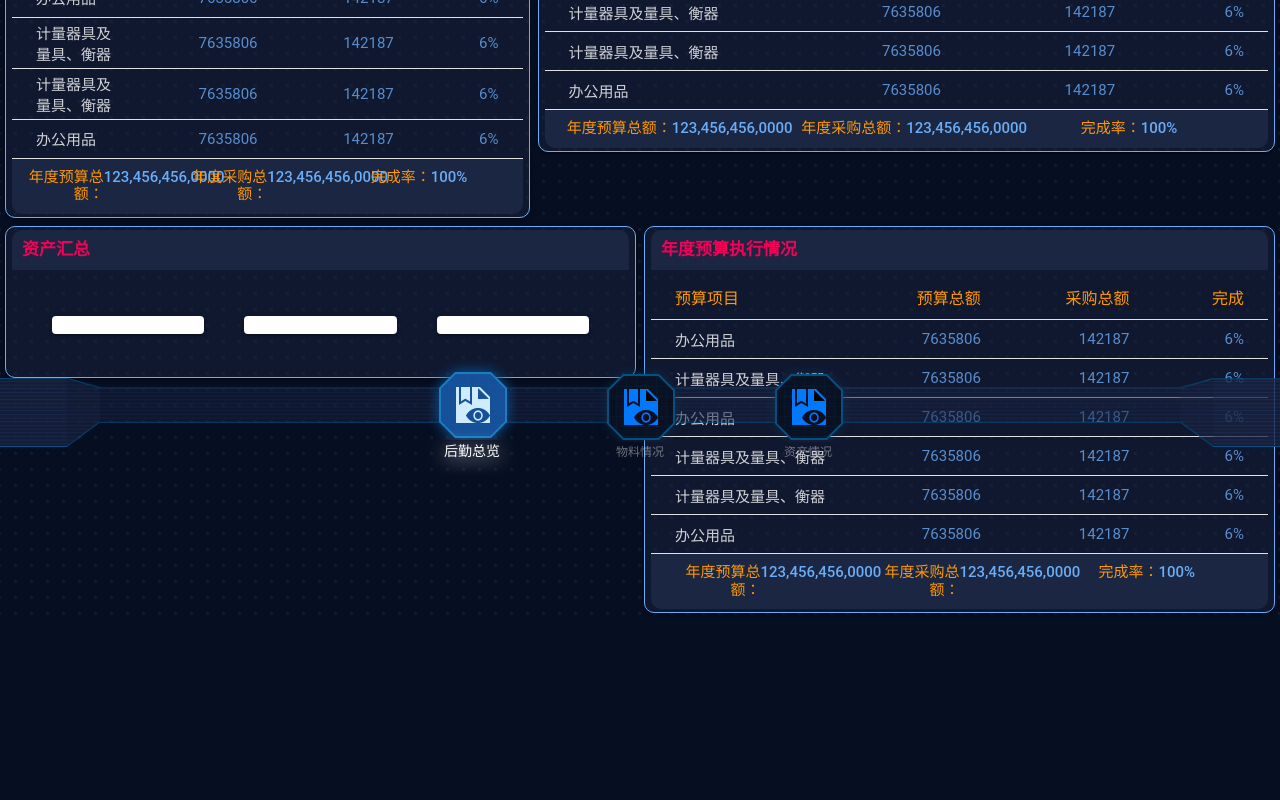
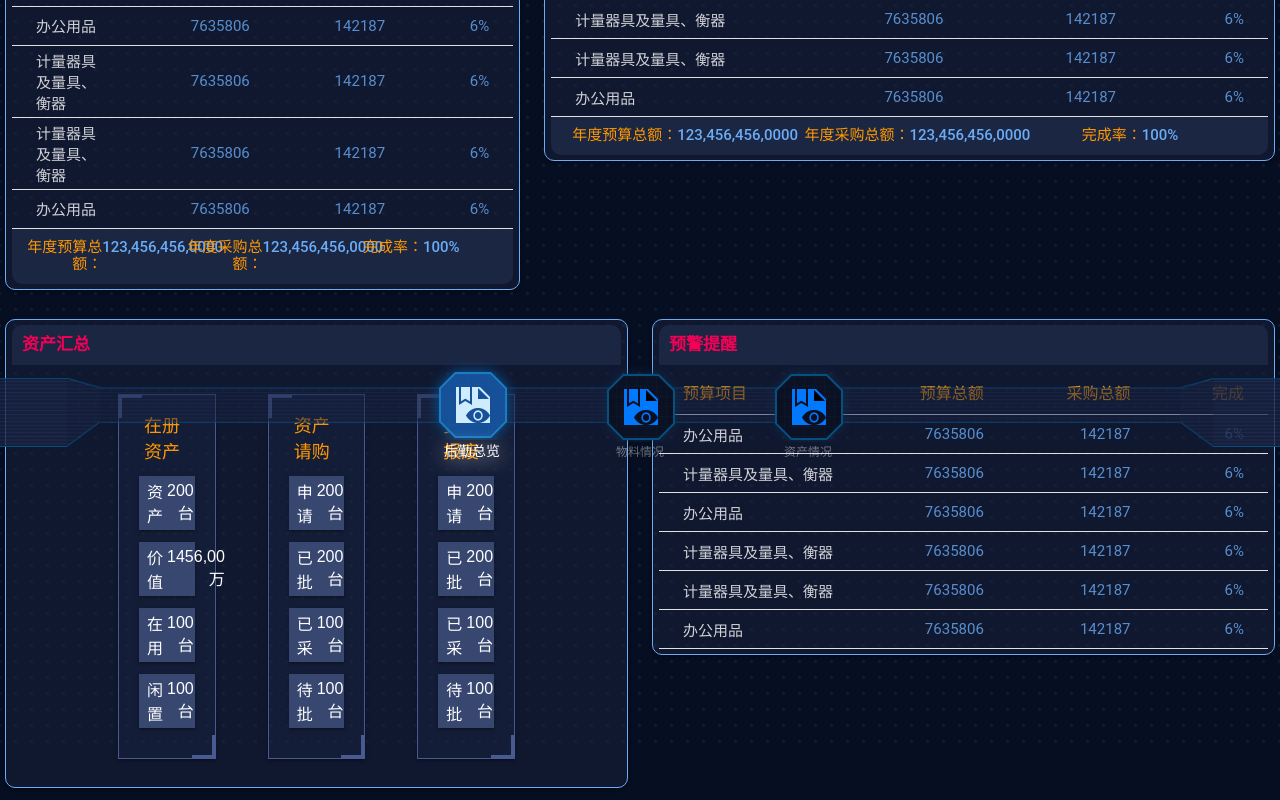
Before and after one commit to ArmyHan/screen-show, a React (Create React App) app: page / in a window 1280 px wide. Shown: the part 332-1132 px from the top of the page. Before the commit the page ends 949 px from the top, so only its background shows below. Built offline with nearby package versions, Linux system fonts and the light colour scheme.

Commit message:
build base card to view total data, repair the loopholes that Such situations most commonly occur due to callbacks, when a component is waiting for some data and gets unmounted before the data arrives. Ideally, any callbacks should be canceled in componentWillUnmount, prior to unmounting.

```diff
--- a/src/components/Container.js
+++ b/src/components/BaseContainer.js
@@ -3,6 +3,7 @@
  */
 import React from 'react';
 import {withStyles} from "@material-ui/core/styles";
+import {warningColor} from '../style/Color';
 import Typography from "@material-ui/core/Typography";
 import Paper from "@material-ui/core/Paper";
 import Grid from "@material-ui/core/Grid";
@@ -14,10 +15,11 @@ const ContainerBorder = withStyles(theme => ({
         backgroundColor: "hsla(223, 42%, 20%, 0.4)",
         borderWidth: 1,
         borderRadius: 10,
-        paddingBottom: 3,
-        paddingTop: 3,
+        paddingBottom: 5,
+        paddingTop: 5,
         paddingLeft: 6,
         paddingRight: 6,
+        marginTop: 5,
     },
 }))(Paper);
 
@@ -45,7 +47,7 @@ const FootTypography = withStyles(theme => ({
 
 const FootLabel = withStyles(theme => ({
     item: {
-        color: "#ff9800",
+        color: warningColor,
         textAlign: "right",
     },
 }))(Grid);
@@ -57,7 +59,7 @@ const FootContent = withStyles(theme => ({
     },
 }))(Grid);
 
-class Container extends React.Component {
+class BaseContainer extends React.Component {
 
     static getTitleTypography(title) {
         if (title !== undefined && title.length > 0) {
@@ -94,10 +96,10 @@ class Container extends React.Component {
     }
 
     render() {
-        const {classes, children, title, footData} = this.props;
+        const {children, title, footData} = this.props;
         return (
             <ContainerBorder square={false}>
-                {Container.getTitleTypography(title)}
+                {BaseContainer.getTitleTypography(title)}
                 {children}
                 {this.getFootTypography(footData)}
             </ContainerBorder>
@@ -105,4 +107,4 @@ class Container extends React.Component {
     }
 }
 
-export default Container;
+export default BaseContainer;
--- /dev/null
+++ b/src/components/CardContainer.js
@@ -0,0 +1,117 @@
+/**
+ * Create by wujianchuan 2018/9/17
+ */
+import React from 'react';
+import {borderColor, warningColor} from '../style/Color';
+import Typography from "@material-ui/core/Typography";
+import withStyles from "@material-ui/core/styles/withStyles";
+import Paper from "@material-ui/core/Paper";
+import Grid from "@material-ui/core/Grid";
+
+const cardStyle = {
+    root: {
+        borderStyle: "ridge",
+        borderColor: borderColor,
+        backgroundColor: "hsla(223, 42%, 20%, 0.3)",
+        borderWidth: 1,
+        paddingBottom: 18,
+        paddingTop: 18,
+        marginLeft: 6,
+        marginRight: 6,
+    }
+};
+
+const CardHead = withStyles(theme => ({
+    root: {
+        color: warningColor,
+        fontSize: 18,
+        paddingLeft: 5,
+        marginLeft: 20,
+        marginRight: 20,
+        marginBottom: 11,
+    },
+}))(Typography);
+
+const CardContent = withStyles(theme => ({
+    root: {
+        backgroundColor: "hsla(223, 31%, 45%, 0.6)",
+        color: "#ffffff",
+        marginTop: 10,
+        paddingLeft: 5,
+        fontSize: 16,
+        marginLeft: 20,
+        marginRight: 20,
+        marginBottom: 12,
+    },
+}))(Paper);
+
+class CardContainer extends React.Component {
+
+    getBody(cardList) {
+        const {classes} = this.props;
+        if (cardList !== undefined) {
+            return (
+                cardList.map((cardItem, cardIndex) => {
+                    return (
+                        <Grid key={cardIndex} item xs={4}>
+                            <Paper className={classes.root} square={true}>
+                                <div style={{
+                                    float: "left",
+                                    marginTop: -18,
+                                    borderStyle: "solid",
+                                    borderRightWidth: 0,
+                                    borderBottomWidth: 0,
+                                    borderLeftWith: 3,
+                                    borderTopWidth: 3,
+                                    borderColor: borderColor, width: 20, height: 20,
+                                }}/>
+                                <CardHead>{cardItem.title}</CardHead>
+                                {
+                                    cardItem.data.map((rowItem, rowIndex) => {
+                                        return (
+                                            <CardContent key={rowIndex} square>
+                                                <table style={{width: "-webkit-fill-available"}}>
+                                                    <tbody>
+                                                    <tr>
+                                                        <td width="30%">{rowItem.name}</td>
+                                                        <td width="70%" style={{textAlign: "right"}}>
+                                                            {rowItem.value}
+                                                        </td>
+                                                    </tr>
+                                                    </tbody>
+                                                </table>
+                                            </CardContent>
+                                        );
+                                    })
+                                }
+                                <div style={{
+                                    float: "right",
+                                    marginTop: -5,
+                                    borderStyle: "solid",
+                                    borderRightWidth: 3,
+                                    borderBottomWidth: 3,
+                                    borderLeftWidth: 0,
+                                    borderTopWidth: 0,
+                                    borderColor: borderColor, width: 20, height: 20,
+                                }}/>
+                            </Paper>
+                        </Grid>
+                    );
+                })
+            );
+        }
+    }
+
+    render() {
+        const {cardList} = this.props;
+        return (
+            <div style={{paddingTop: 23, paddingBottom: 23, paddingLeft: 100, paddingRight: 100}}>
+                <Grid justify={"center"} container spacing={40}>
+                    {this.getBody(cardList)}
+                </Grid>
+            </div>
+        );
+    }
+}
+
+export default withStyles(cardStyle)(CardContainer);
--- a/src/components/TableBase.js
+++ b/src/components/TableBase.js
@@ -3,6 +3,7 @@
  */
 import React from 'react';
 import {withStyles} from "@material-ui/core/styles";
+import {warningColor} from '../style/Color';
 import Table from "@material-ui/core/Table";
 import TableHead from "@material-ui/core/TableHead";
 import TableRow from "@material-ui/core/TableRow";
@@ -19,7 +20,7 @@ const TableContentCell = withStyles(theme => ({
 
 const TableTitleCell = withStyles(theme => ({
     head: {
-        color: "#ff9800",
+        color: warningColor,
         fontSize: 16,
     },
 }))(TableCell);
--- a/src/data/FirstPageConfig.json
+++ b/src/data/FirstPageConfig.json
@@ -25,7 +25,13 @@
     ],
     "pageSize": 6
   },
+  "topRightContainer": {
+    "title": "中心物资库存"
+  },
   "bottomLeftContainer": {
     "title": "资产汇总"
+  },
+  "bottomRightContainer": {
+    "title": "预警提醒"
   }
 }
--- a/src/pages/FirstPage.js
+++ b/src/pages/FirstPage.js
@@ -8,14 +8,16 @@ import FirstPageStyle from '../style/FirstPageStyle';
 import FirstPageConfig from '../data/FirstPageConfig';
 import GlobalConfig from '../GlobalConfig';
 import Fade from '@material-ui/core/Fade';
-import Paper from '@material-ui/core/Paper';
 import Grid from '@material-ui/core/Grid';
 import TableBase from '../components/TableBase';
-import Container from "../components/Container";
+import BaseContainer from "../components/BaseContainer";
+import CardContainer from "../components/CardContainer";
 
 const requestTimer = GlobalConfig.RequestTimer;
 const topLeftContainer = FirstPageConfig.topLeftContainer;
+const topRightContainer = FirstPageConfig.topRightContainer;
 const bottomLeftContainer = FirstPageConfig.bottomLeftContainer;
+const bottomRightContainer = FirstPageConfig.bottomRightContainer;
 const footData = [
     {labelName: "年度预算总额：", value: "123,456,456,0000"},
     {labelName: "年度采购总额：", value: "123,456,456,0000"},
@@ -25,20 +27,29 @@ const footData = [
 class FirstPage extends React.Component {
     constructor(props) {
         super(props);
-        this.state = {show: false, topLeftData: [], pageSize: 6, pageNumber: 0};
+        this.state = {show: false, data: {}, pageSize: 6, pageNumber: 0};
     }
 
     componentDidMount() {
+        this._isMounted = true;
         this.setState({show: true});
         this.setData();
         this.timerID = setInterval(() => this.setData(), requestTimer)
+    }
+
+
+    componentWillUnmount() {
+        this._isMounted = false;
+        clearInterval(this.timerID);
     }
 
     setData() {
         let completionSituation = Math.round(Math.random() * 100);
         let budgetAmount = Math.round(Math.random() * 10000000);
         let purchaseAmount = Math.round(Math.random() * 10000000);
+        if (this._isMounted) {
             this.setState({
+                data: {
                     topLeftData: [
                         {
                             uuid: 0,
@@ -82,52 +93,63 @@ class FirstPage extends React.Component {
                             purchaseAmount: purchaseAmount,
                             completionSituation: completionSituation + '%'
                         },
+                    ],
+                    bottomLeftData: [
+                        {
+                            title: '在册资产',
+                            data: [{name: "资产", value: '200台'},
+                                {name: "价值", value: '1456,00万'},
+                                {name: "在用", value: '100台'},
+                                {name: "闲置", value: '100台'}]
+                        }, {
+                            title: '资产请购',
+                            data: [{name: "申请", value: '200台'},
+                                {name: "已批", value: '200台'},
+                                {name: "已采", value: '100台'},
+                                {name: "待批", value: '100台'}]
+                        }, {
+                            title: '资产报废',
+                            data: [{name: "申请", value: '200台'},
+                                {name: "已批", value: '200台'},
+                                {name: "已采", value: '100台'},
+                                {name: "待批", value: '100台'}]
+                        }
                     ]
+                }
             })
+        }
     }
 
     render() {
         const {classes} = this.props;
-        const {show, topLeftData, pageSize, pageNumber} = this.state;
+        const {show, data, pageSize, pageNumber} = this.state;
 
         return (
             <Fade in={show} timeout={1000}>
                 <div className={classes.root}>
-                    <Grid className={classes.container} justify={"center"} container spacing={8}>
+                    <Grid justify={"center"} container spacing={24}>
                         <Grid item xs={5}>
-                            <Container title={topLeftContainer.title} footData={footData}>
-                                <TableBase header={topLeftContainer.header} rowData={topLeftData}
+                            <BaseContainer title={topLeftContainer.title} footData={footData}>
+                                <TableBase header={topLeftContainer.header} rowData={data.topLeftData}
                                            pageSize={pageSize}/>
-                            </Container>
+                            </BaseContainer>
                         </Grid>
                         <Grid item xs={7}>
-                            <Container title={topLeftContainer.title} footData={footData}>
-                                <TableBase header={topLeftContainer.header} rowData={topLeftData}
+                            <BaseContainer title={topRightContainer.title} footData={footData}>
+                                <TableBase header={topLeftContainer.header} rowData={data.topLeftData}
                                            pageSize={pageSize}/>
-                            </Container>
+                            </BaseContainer>
                         </Grid>
                         <Grid item xs={6}>
-                            <Container title={bottomLeftContainer.title}>
-                                <div style={{padding: 40}}>
-                                    <Grid className={classes.container} justify={"center"} container spacing={40}>
-                                        <Grid item xs={4}>
-                                            <Paper>1</Paper>
-                                        </Grid>
-                                        <Grid item xs={4}>
-                                            <Paper>2</Paper>
-                                        </Grid>
-                                        <Grid item xs={4}>
-                                            <Paper>3</Paper>
-                                        </Grid>
-                                    </Grid>
-                                </div>
-                            </Container>
+                            <BaseContainer title={bottomLeftContainer.title}>
+                                <CardContainer cardList={data.bottomLeftData}/>
+                            </BaseContainer>
                         </Grid>
                         <Grid item xs={6}>
-                            <Container title={topLeftContainer.title} footData={footData}>
-                                <TableBase header={topLeftContainer.header} rowData={topLeftData}
+                            <BaseContainer title={bottomRightContainer.title}>
+                                <TableBase header={topLeftContainer.header} rowData={data.topLeftData}
                                            pageSize={pageSize}/>
-                            </Container>
+                            </BaseContainer>
                         </Grid>
                     </Grid>
                 </div>
--- a/src/pages/SecondPage.js
+++ b/src/pages/SecondPage.js
@@ -31,6 +31,7 @@ class SecondPage extends React.Component {
     }
 
     componentDidMount() {
+        this._isMounted = true;
         this.setData();
         this.timerID = setInterval(
             () => this.setData(),
@@ -40,10 +41,12 @@ class SecondPage extends React.Component {
     }
 
     componentWillUnMount() {
+        this._isMounted = false;
         clearInterval(this.timerID)
     }
 
     setData() {
+        if (this._isMounted) {
             this.setState({
                 data: [
                     {name: 'Page A', uv: 4000, pv: 2400, amt: 2400},
@@ -55,6 +58,7 @@ class SecondPage extends React.Component {
                     {name: 'Page G', uv: 3490, pv: 4300, amt: 2100},
                 ]
             });
+        }
     }
 
     render() {
--- a/src/pages/ThirdPage.js
+++ b/src/pages/ThirdPage.js
@@ -31,6 +31,7 @@ class ThirdPage extends React.Component {
     }
 
     componentDidMount() {
+        this._isMounted = true;
         this.setData();
         this.timerID = setInterval(
             () => this.setData(),
@@ -40,10 +41,12 @@ class ThirdPage extends React.Component {
     }
 
     componentWillUnMount() {
+        this._isMounted = false;
         clearInterval(this.timerID)
     }
 
     setData() {
+        if (this._isMounted) {
             this.setState({
                 data: [
                     {name: 'Page A', uv: 4000, pv: 2400, amt: 2400},
@@ -55,6 +58,7 @@ class ThirdPage extends React.Component {
                     {name: 'Page G', uv: 3490, pv: 4300, amt: 2100},
                 ]
             });
+        }
     }
 
     render() {
--- /dev/null
+++ b/src/style/Color.js
@@ -0,0 +1,21 @@
+/**
+ * Create by wujianchuan 2018/9/17
+ */
+const primaryColor = "#9c27b0";
+const warningColor = "#ff9800";
+const dangerColor = "#f44336";
+const successColor = "#4caf50";
+const infoColor = "#00acc1";
+const borderColor = "#485a8f";
+const roseColor = "#e91e63";
+const grayColor = "#999999";
+export {
+    primaryColor,
+    warningColor,
+    dangerColor,
+    successColor,
+    infoColor,
+    borderColor,
+    roseColor,
+    grayColor
+}
```
Lines whose indentation alone changed are shown as unchanged.
